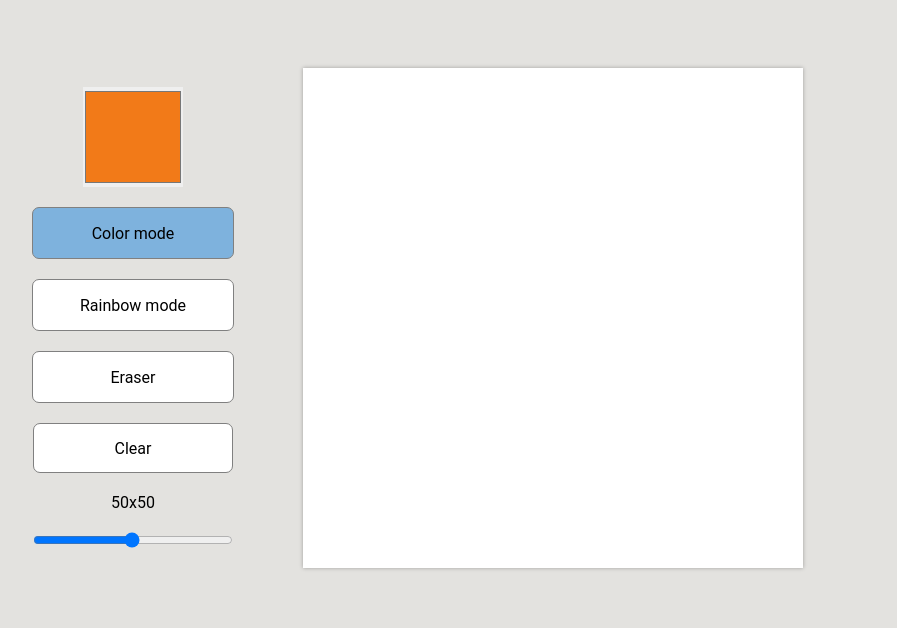
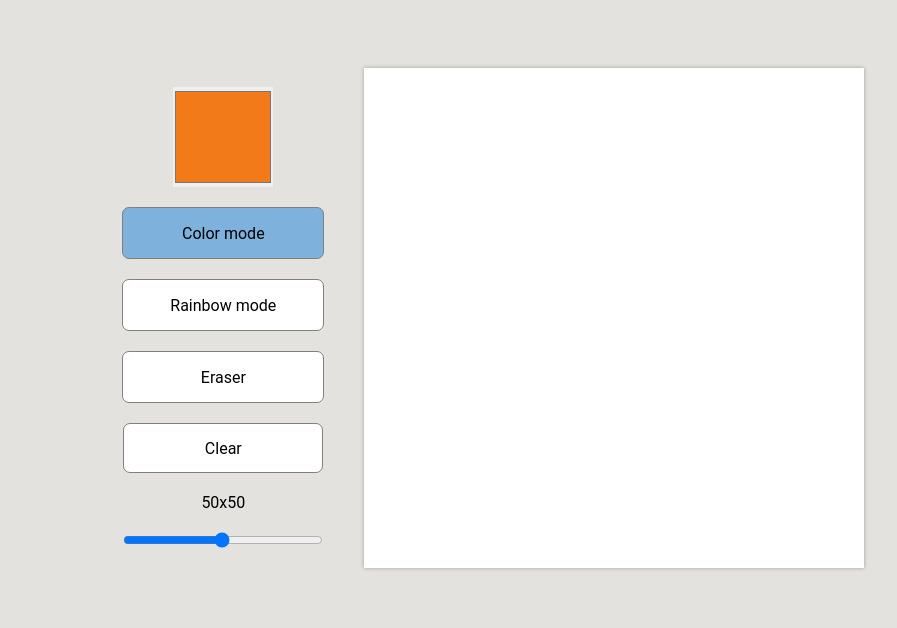
Before and after one commit to SenSlay/etch-a-sketch, a plain HTML site: page index.html in a window 1280 px wide. Shown: the part 128-756 px from the top of the page, without its empty margins (87-984 px from the left). Drawn offline with Linux system fonts and the light colour scheme.

Commit message:
Change .main grid-template-column to five columns of four 1fr and auto in the center for better layout. Set .controls to take grid cell 2 or column 2/3

```diff
--- a/styles.css
+++ b/styles.css
@@ -28,9 +28,10 @@ a {
 
 .main {
     display: grid;
-    grid-template-columns: 1fr 1fr 1fr;
+    grid-template-columns: 1fr 1fr auto 1fr 1fr;
     padding: 20px 50px;
     justify-content: center;
+    gap: 20px;
 }
 
 .footer {
@@ -49,6 +50,7 @@ a {
     justify-content: center;
     align-items: center;
     padding: 20px;
+    grid-column: 2 / 3;
 }
 
 .control-btn {
```
